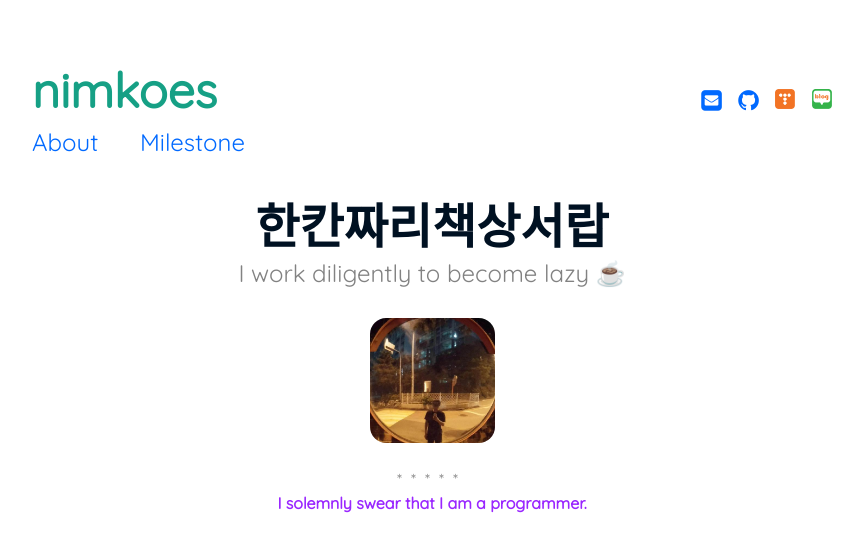
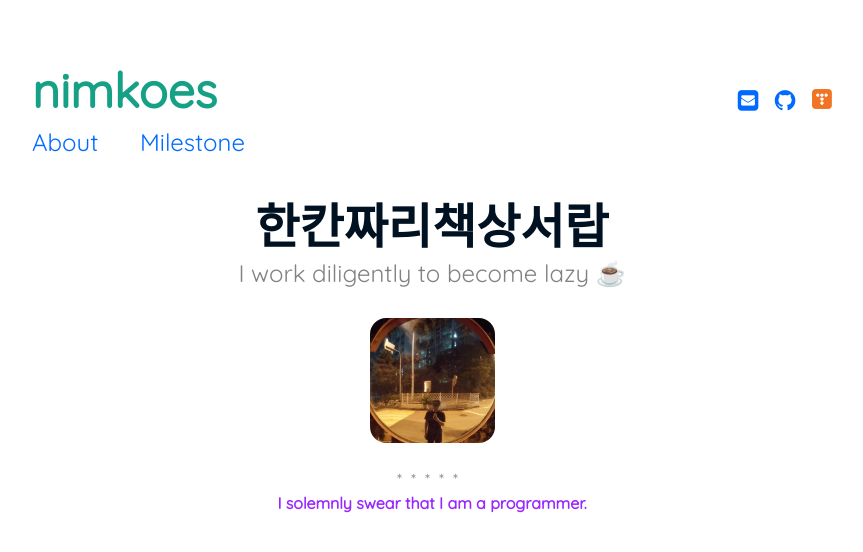
Before and after one commit to nimkoes/portfolio, a Jekyll site: the page built from index.md, in a window 1280 px wide. Shown: the top 552 px of the page, without its empty margins (208-1071 px from the left). Built offline with Jekyll 4.4.1, drawn with Linux system fonts in a browser that asks for light colours.

Commit message:
Update header.html
naver blog 링크 삭제

```diff
--- a/_includes/header.html
+++ b/_includes/header.html
@@ -29,11 +29,5 @@
       </a>
     {% endif %}
 
-    {% if site.author.naverblog %}
-      <a href="https://blog.naver.com/{{ site.author.naverblog }}" class="social-links__entry" target="_blank">
-        <img src="/assets/img/icon_naverblog.png" style="width:20px">
-      </a>
-    {% endif %}
-
   </ul>
 </header>
```
